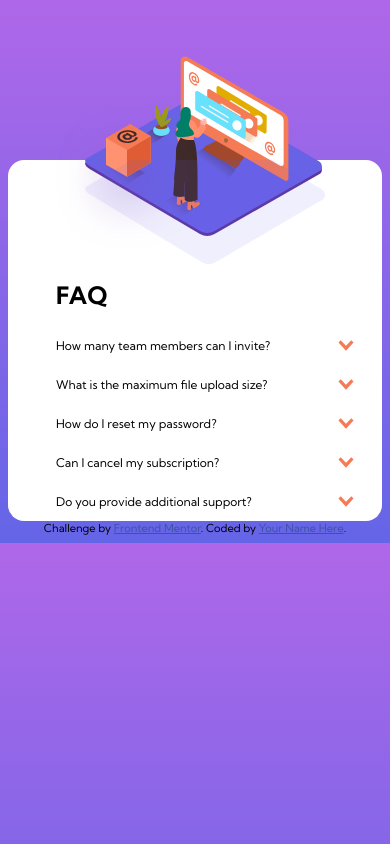
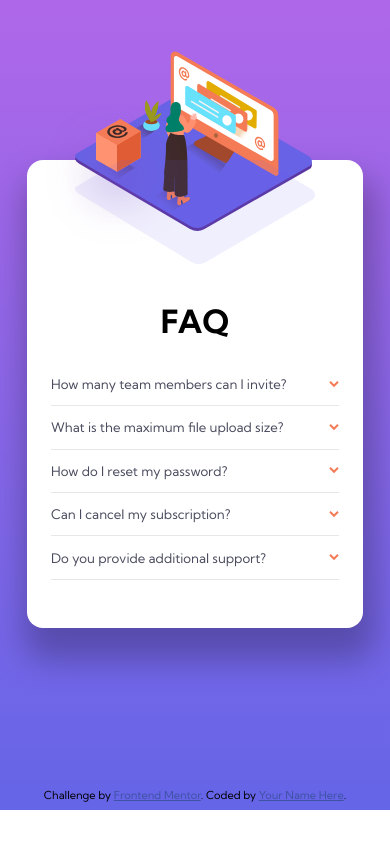
Before and after one commit to mattyd96/FAQ-accordion-card, a plain HTML site: page index.html in a window 390 px wide. Drawn offline with Linux system fonts and the light colour scheme.

Commit message:
mobile layout finished, moving on to desktop layout

```diff
--- a/index.html
+++ b/index.html
@@ -11,7 +11,7 @@
 
   <!-- Feel free to remove these styles or customise in your own stylesheet 👍 -->
   <style>
-    .attribution { font-size: 11px; text-align: center;}
+    .attribution { font-size: 11px; text-align: center; margin-top: 10rem}
     .attribution a { color: hsl(228, 45%, 44%); }
   </style>
 </head>
--- a/scss/style.scss
+++ b/scss/style.scss
@@ -3,17 +3,22 @@
 body {
     font-size: 12px;
     background-image: linear-gradient(hsl(273, 75%, 66%), hsl(240, 73%, 65%));
+    background-repeat: no-repeat;
+
     font-family: 'Kumbh Sans', sans-serif;
 }
 
+
+@media(max-width: 800px)
+{
     .container {
         display: grid;
-    max-width: 20rem;
+        max-width: 21rem;
         margin:auto;
         margin-top: 10rem;
         background-color: #fff;
         border-radius: 1rem;
-    padding: 0 3rem;
+        box-shadow: .3rem 1.5rem 2rem .5rem rgba($color: #000000, $alpha: .25);
     }
 
     .mobile-container {
@@ -25,7 +30,7 @@ body {
         }
 
         .mobile-top {
-        margin: -6.5rem auto;
+            margin: -6.8rem auto;
             padding-right: 2rem;
         }
 
@@ -34,26 +39,46 @@ body {
         }
     }
 
+    .info {
+        padding: 1rem 1.5rem 3rem 1.5rem;
+
+        h1 {
+            text-align: center;
+            font-size: 2rem;
+        }
+
+        .card {
+            border-bottom: solid .1rem hsl(240, 5%, 91%);
+        }
+    }
+
     .question {
         display: flex;
         justify-content: space-between;
+        font-size: .825rem;
+        color: hsl(237, 12%, 33%);
 
         &:hover {
             font-weight: 700;
+            cursor: pointer;
         }
 
         img {
-        height: .75rem;
-        width: 1rem;
             align-self: center;
         }
 
     }
 
     .answer {
-    padding-right: 1rem;
+        padding-right: 1.5rem;
+        color: hsl(240, 6%, 50%);
+        line-height: 1.4rem;
+
+        p {
+            margin-top: 0;
         }
-
+    }
+}
 
 /* Javascript toggles */
 .hidden {
```
Also changed, not shown: scss/style.css, 1 other file. Lines whose indentation alone changed are shown as unchanged.
